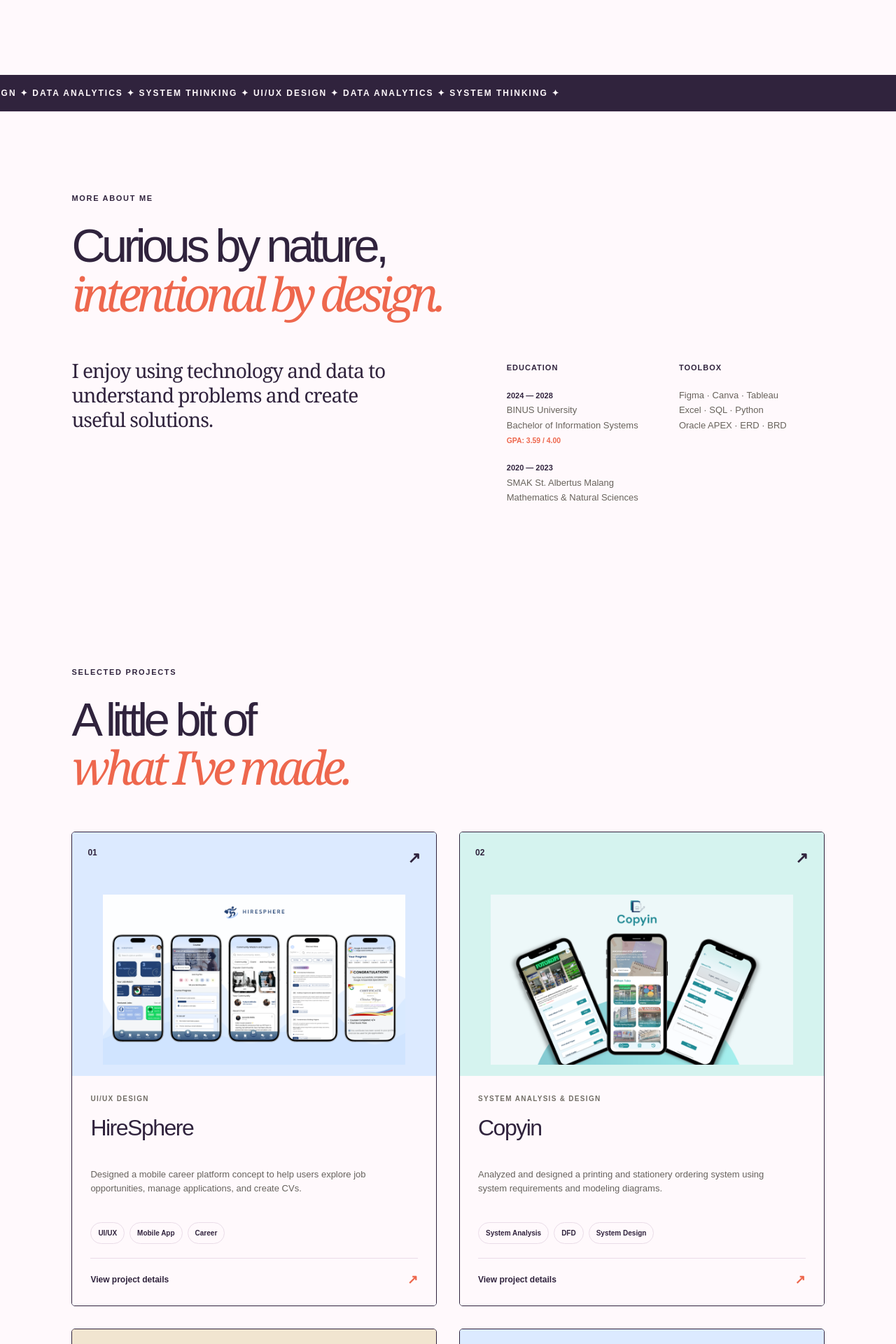
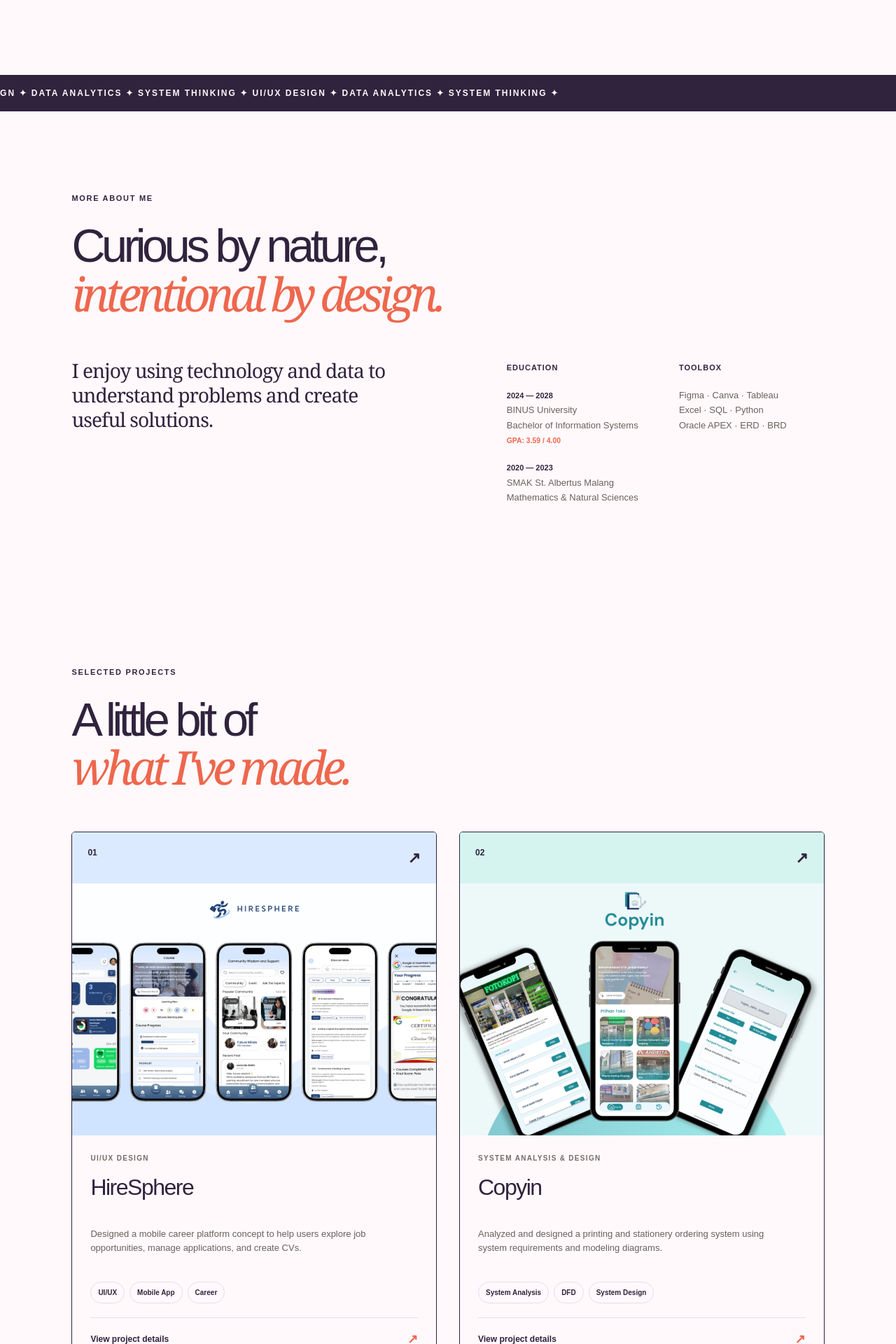
Before and after one commit to LaverinaC02/laverina-portfolio, a Next.js app: page / in a window 1280 px wide. Shown: the part 600-2520 px from the top of the page at 70% size. Built offline with nearby package versions, Linux system fonts and the light colour scheme.

Commit message:
Update globals.css

```diff
--- a/app/globals.css
+++ b/app/globals.css
@@ -2840,20 +2840,33 @@ body {
   box-sizing: border-box;
 }
 
-.project-card img {
+
+/* PROJECT IMAGES — FILL THE CARD WIDTH */
+
+.project-visual {
+  width: 100%;
+  height: 360px;
+  padding: 0;
+  overflow: hidden;
+  display: flex;
+  align-items: center;
+  justify-content: center;
+}
+
+.project-visual .project-image {
+  display: block;
   width: 100%;
   height: 100%;
-  object-fit: contain;
+  max-width: none;
+  margin: 0;
+  object-fit: cover;
   object-position: center;
-}
-
-.project-image {
-  height: 420px;
-}
-
-.project-image img {
-  width: 100%;
-  height: 100%;
-  object-fit: contain;
-  object-position: center;
-}
+  transform: none;
+}
+
+@media (max-width: 700px) {
+  .project-visual {
+    height: 260px;
+    padding: 0;
+  }
+}
```
